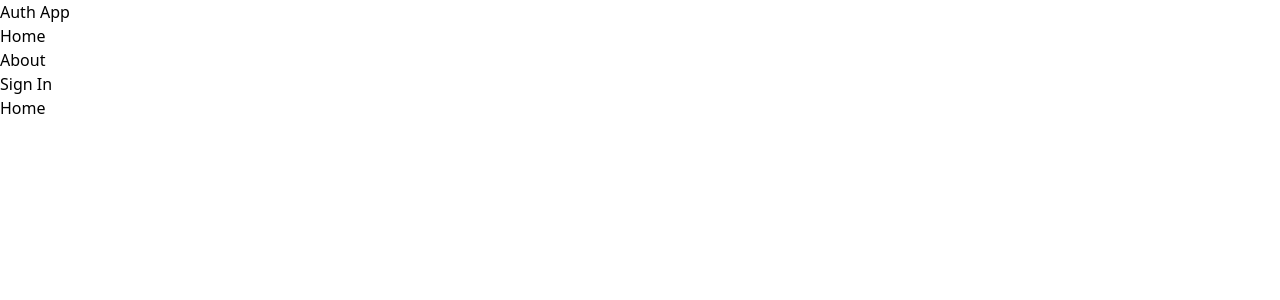
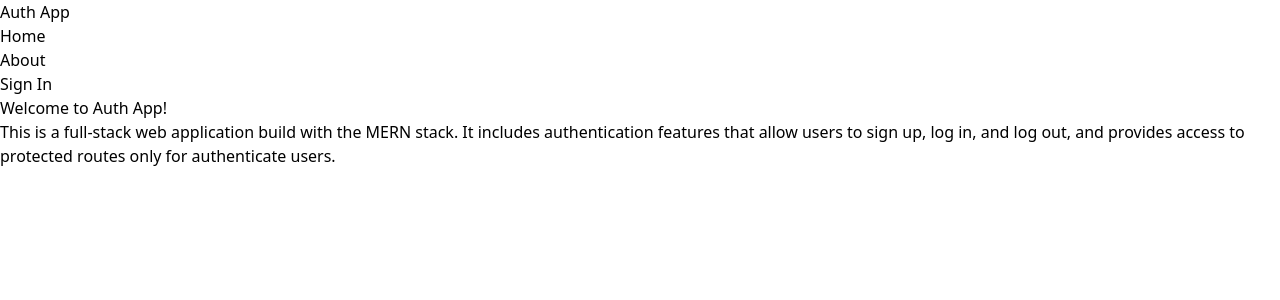
Before and after one commit to ashirbay-darkhan/auth-sample, a React (Vite) app in the folder client/: page / in a window 1280 px wide. Shown: the top 300 px of the page. Built offline with nearby package versions, Linux system fonts and the light colour scheme; no server answers.

Commit message:
completed Home and About pages

```diff
--- a/client/src/pages/About.jsx
+++ b/client/src/pages/About.jsx
@@ -2,8 +2,14 @@ import React from 'react';
 
 const About = () => {
   return (
-    <div>
-      About
+    <div className='px-4 py-12 max-w-2xl mx-auto'>
+      <h1 className='text-3xl font-bold mb-4 text-slate-700'>About</h1>
+      <p className='mb-4 text-slate-700'>
+        This is a full-stack web application build with the MERN stack.
+        It includes authentication features that allow users to sign up,
+        log in, and log out, and provides access to protected routes only
+        for authenticate users.
+      </p>
     </div>
   );
 };
--- a/client/src/pages/Home.jsx
+++ b/client/src/pages/Home.jsx
@@ -2,8 +2,14 @@ import React from 'react';
 
 const Home = () => {
   return (
-    <div>
-      Home
+    <div className='px-4 py-12 max-w-2xl mx-auto'>
+      <h1 className='text-3xl font-bold mb-4 text-slate-700'>Welcome to Auth App!</h1>
+      <p className='mb-4 text-slate-700'>
+        This is a full-stack web application build with the MERN stack.
+        It includes authentication features that allow users to sign up,
+        log in, and log out, and provides access to protected routes only
+        for authenticate users.
+      </p>
     </div>
   );
 };
```
